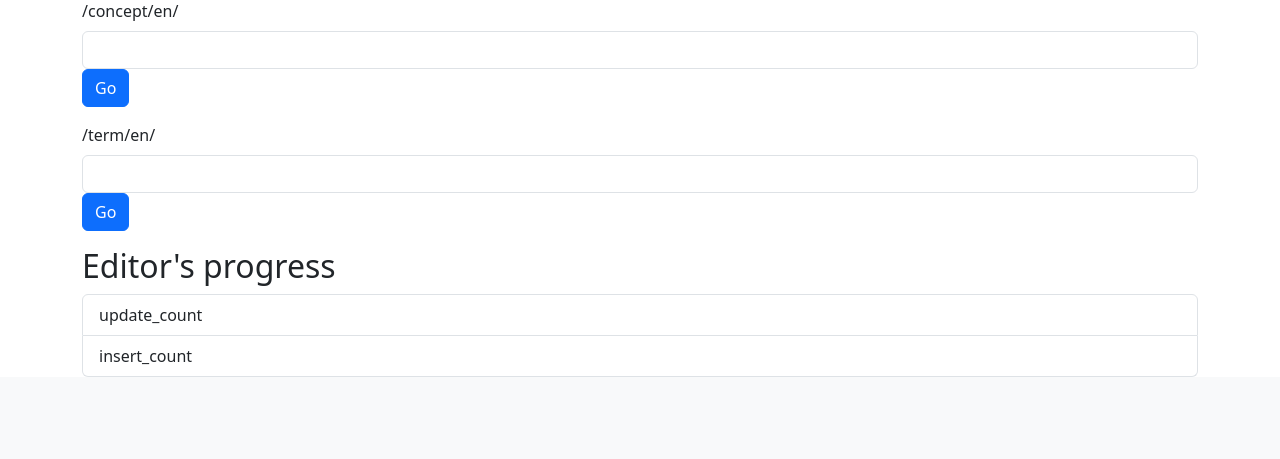
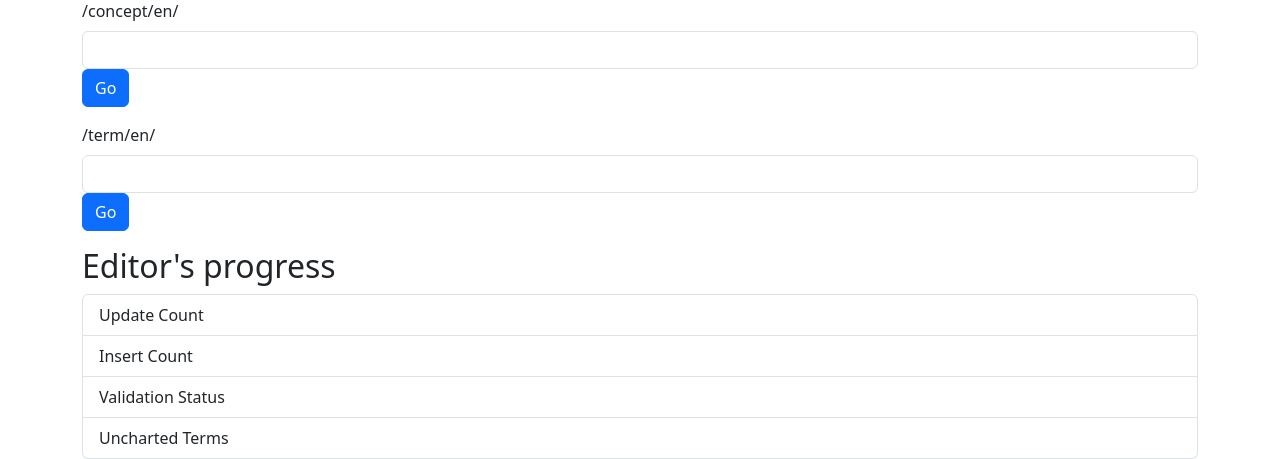
Before and after one commit to xtfocus/webapp_cfdb, a FastAPI app: page / in a window 1280 px wide. Shown: the part 616-1075 px from the top of the page. Before the commit the page ends 993 px from the top, so only its background shows below. Run offline with FastAPI, Linux system fonts and the light colour scheme; parts of the project's set-up code (start-up, migrations or seed data) failed here and were passed over.

Commit message:
more summary routes

```diff
--- a/backend/templates/view/home.html
+++ b/backend/templates/view/home.html
@@ -68,8 +68,10 @@
 
     <h2>Editor's progress</h2>
             <ul class="list-group">
-              <a href="/summary/editor/update_count" class="list-group-item">update_count</a>
-              <a href="/summary/editor/insert_count" class="list-group-item">insert_count</a>
+              <a href="/summary/editor/update_count" class="list-group-item">Update Count</a>
+              <a href="/summary/editor/insert_count" class="list-group-item">Insert Count</a>
+              <a href="/status/validate" class="list-group-item">Validation Status</a>
+              <a href="/status/uncharted_en_main" class="list-group-item">Uncharted Terms</a>
             </ul>
 
 </div>
```
